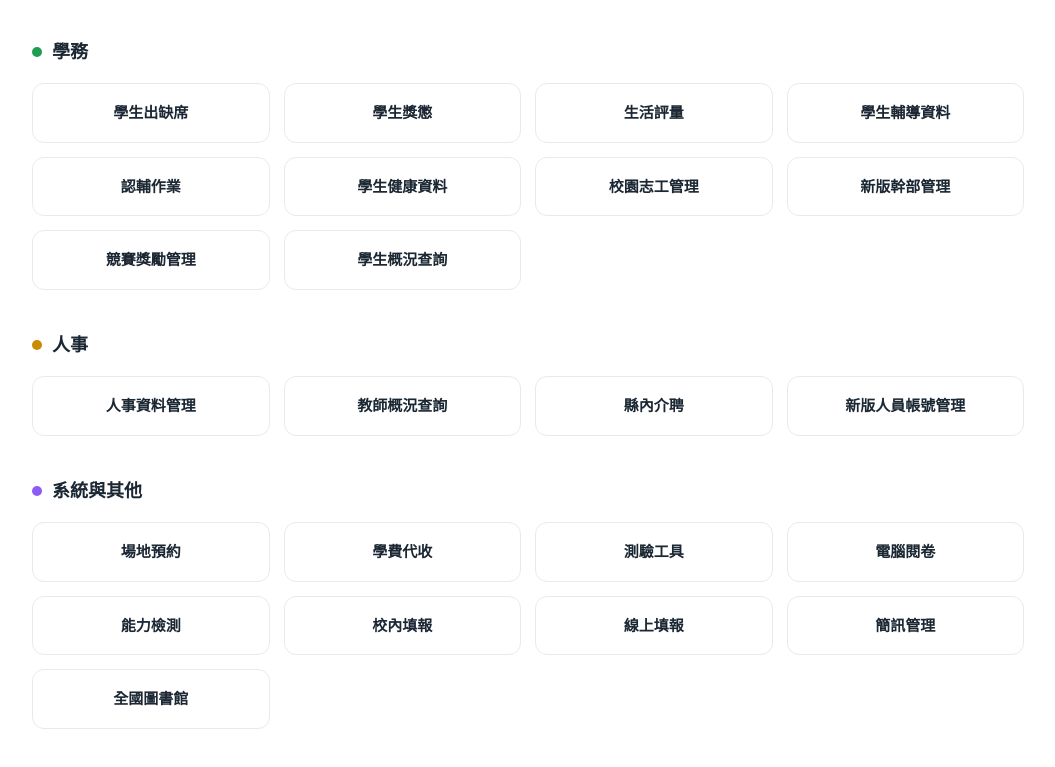
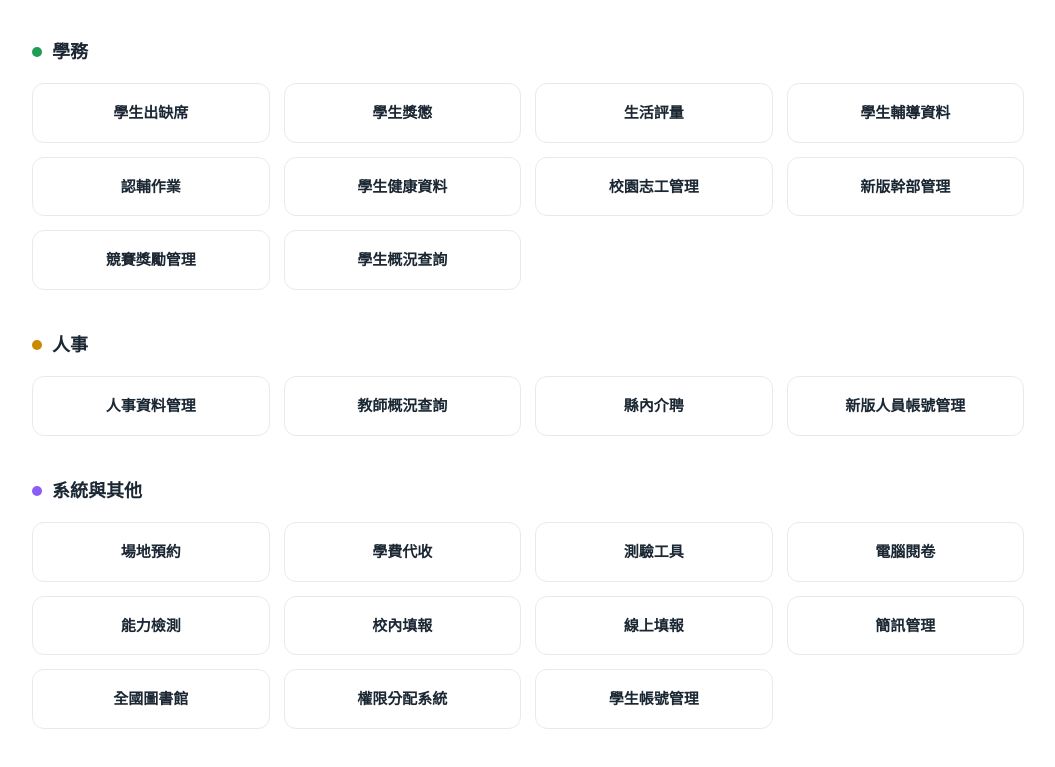
Before and after one commit to allewise999-beep/school-manual, a plain HTML site: page index.html in a window 1280 px wide. Shown: the part 656-1423 px from the top of the page, without its empty margins (112-1167 px from the left). Drawn offline with nearby package versions, Linux system fonts and the light colour scheme.

Commit message:
Add files via upload

```diff
--- a/index.html
+++ b/index.html
@@ -258,6 +258,8 @@ const MANUALS = [
   { cat: "系統與其他", title: "線上填報", file: "content/線上填報.md" },
   { cat: "系統與其他", title: "簡訊管理", file: "content/簡訊管理.md" },
   { cat: "系統與其他", title: "全國圖書館", file: "content/全國圖書館.md" },
+  { cat: "系統與其他", title: "權限分配系統", file: "content/權限分配系統.md" },
+  { cat: "系統與其他", title: "學生帳號管理", file: "content/學生帳號管理.md" },
 ];
 const CAT_COLOR = { "教務":"#265b98", "學務":"#1f9d52", "人事":"#c98a00", "系統與其他":"#8b5cf6" };
 
```
Also changed, not shown: 2 other files.
